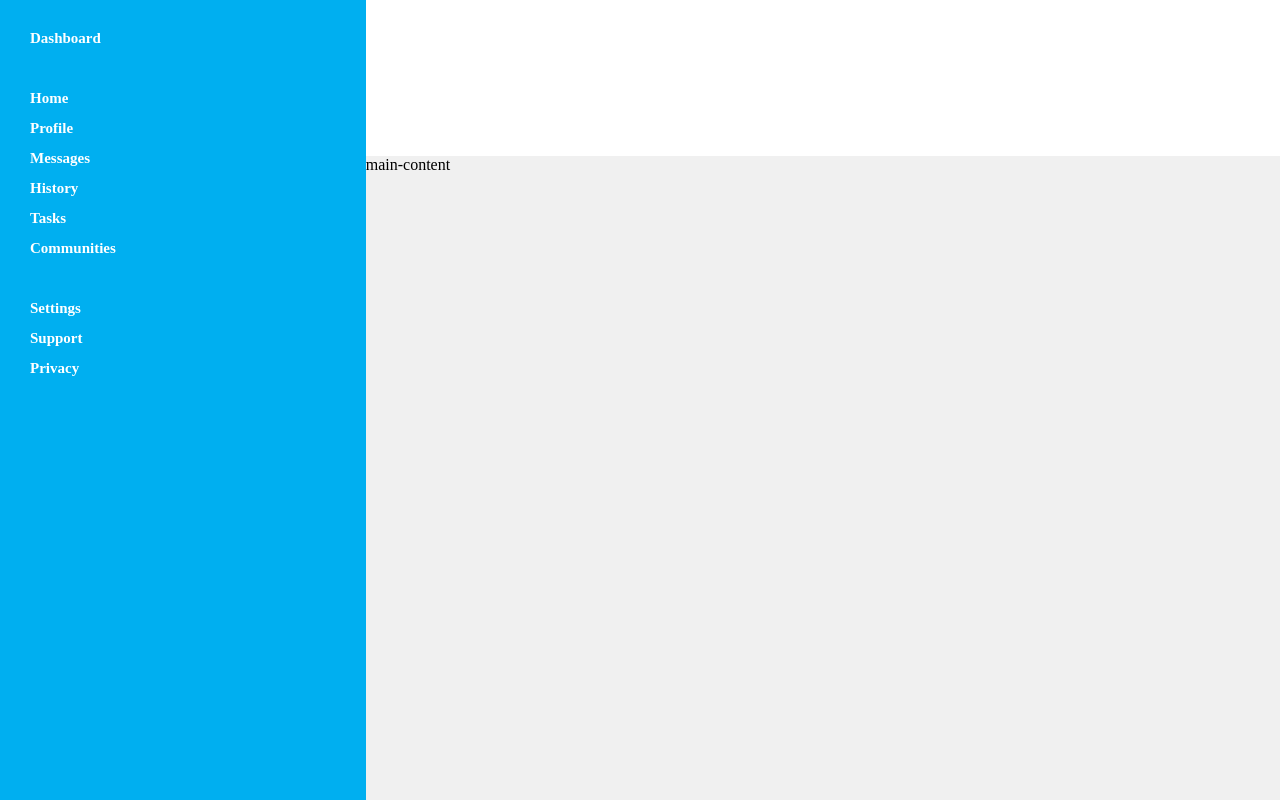
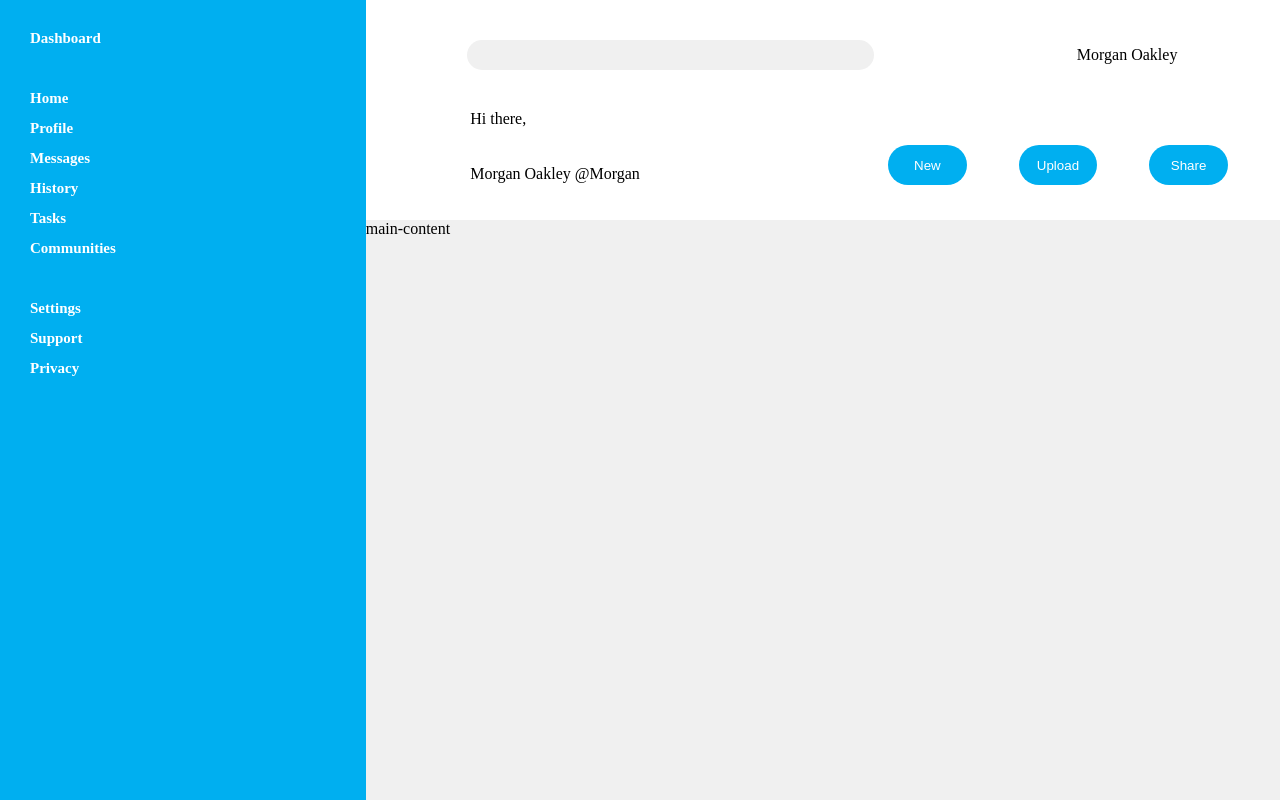
Before and after one commit to thony1337/Project-Admin-Dashboard, a plain HTML site: page index.html in a window 1280 px wide. Drawn offline with Linux system fonts and the light colour scheme.

Commit message:
add: header texts, input and buttons

```diff
--- a/index.html
+++ b/index.html
@@ -20,10 +20,31 @@
         <div>Privacy</div>
     </div>
     <div class="header">
-        <div></div>
-        <div></div>
-        <div></div>
-        <div></div>
+        <div class="header-form">
+            <div></div>
+            <div class="div-input"><input class="search-input" type="search"></div>
+            <div></div>
+            <div></div>
+            <div class="header-form-name">
+                <div>Morgan Oakley</div>
+            </div>
+        </div>
+        <div class="header-logo">
+          <div class="logo1"></div>
+          <div>Hi there,</div>
+          <div>Morgan Oakley @Morgan</div>
+        </div>
+        <div class="header-buttons-div">
+            <div class="button1-div">
+                <button class="button1">New</button>
+            </div>
+            <div class="button2-div">
+                <button class="button2">Upload</button>
+            </div>
+            <div class="button3-div">
+                <button class="button3">Share</button>
+            </div>
+        </div>
     </div>
     <div class="main-content">main-content</div>
 </body>
--- a/styles.css
+++ b/styles.css
@@ -29,6 +29,51 @@ body {
 .header {
     grid-row: span 2;
     display: grid;
-    grid-template-columns: 4fr 3fr;
+    grid-template-columns: 4fr 3fr ;
     grid-template-rows: 1fr 1fr;
 }
+.header-logo {
+    display: grid;
+    grid-template-columns: 1fr 4fr;
+    grid-row: 1fr 1fr;
+}
+.logo1 {
+  grid-row: span 2;
+}
+.header-form {
+  display: grid;
+  grid-column: span 4;
+  grid-template-columns: 1fr 4fr 1fr 1fr 2fr;
+  grid-row: 1fr;
+}
+.search-input {
+  width: 100%;
+  height: 30px;
+  background-color: #F0F0F0;
+  border: none;
+  border-radius: 30px;
+}
+.div-input {
+    display: grid;
+    align-items: center;
+}
+.header-form-name {
+    display: grid;
+    align-items: center;
+}
+.header-buttons-div {
+    display: grid;
+    grid-template-columns: 1fr 1fr 1fr;
+}
+.button1-div, .button2-div, .button3-div {
+    display: grid;
+    align-items: center;
+}
+.button1, .button2, .button3 {
+    width: 60%;
+    height: 40px;
+    border-radius: 30px;
+    border: none;
+    background-color: #00AFF0;
+    color: white;
+}
```
